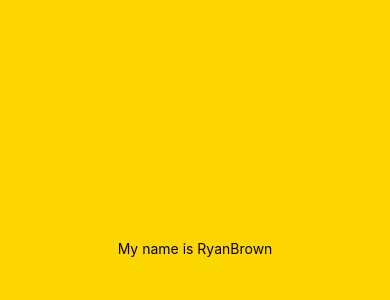
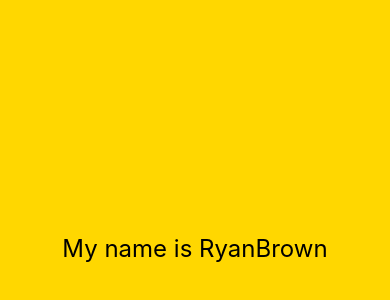
Before and after one commit to blip-cmd/rn-assignment2-11357610, a React Native app in the folder rn-assignment2-11357610/: screen / in a window 390 px wide. Shown: the part 174-474 px from the top of the page. Built offline with nearby package versions, Linux system fonts and the light colour scheme.

Commit message:
Increased the font size of the text to 24

```diff
--- a/rn-assignment2-11357610/App.js
+++ b/rn-assignment2-11357610/App.js
@@ -4,8 +4,10 @@ import { StyleSheet, Text, View } from 'react-native';
 export default function App() {
   return (
     <View style={styles.container}>
-      <Text>My name is RyanBrown</Text>
-      <StatusBar style="auto" />
+      <Text style = {{fontSize:24}}>
+        My name is RyanBrown
+      </Text>
+      <StatusBar style="auto"/>
     </View>
   );
 }
```
